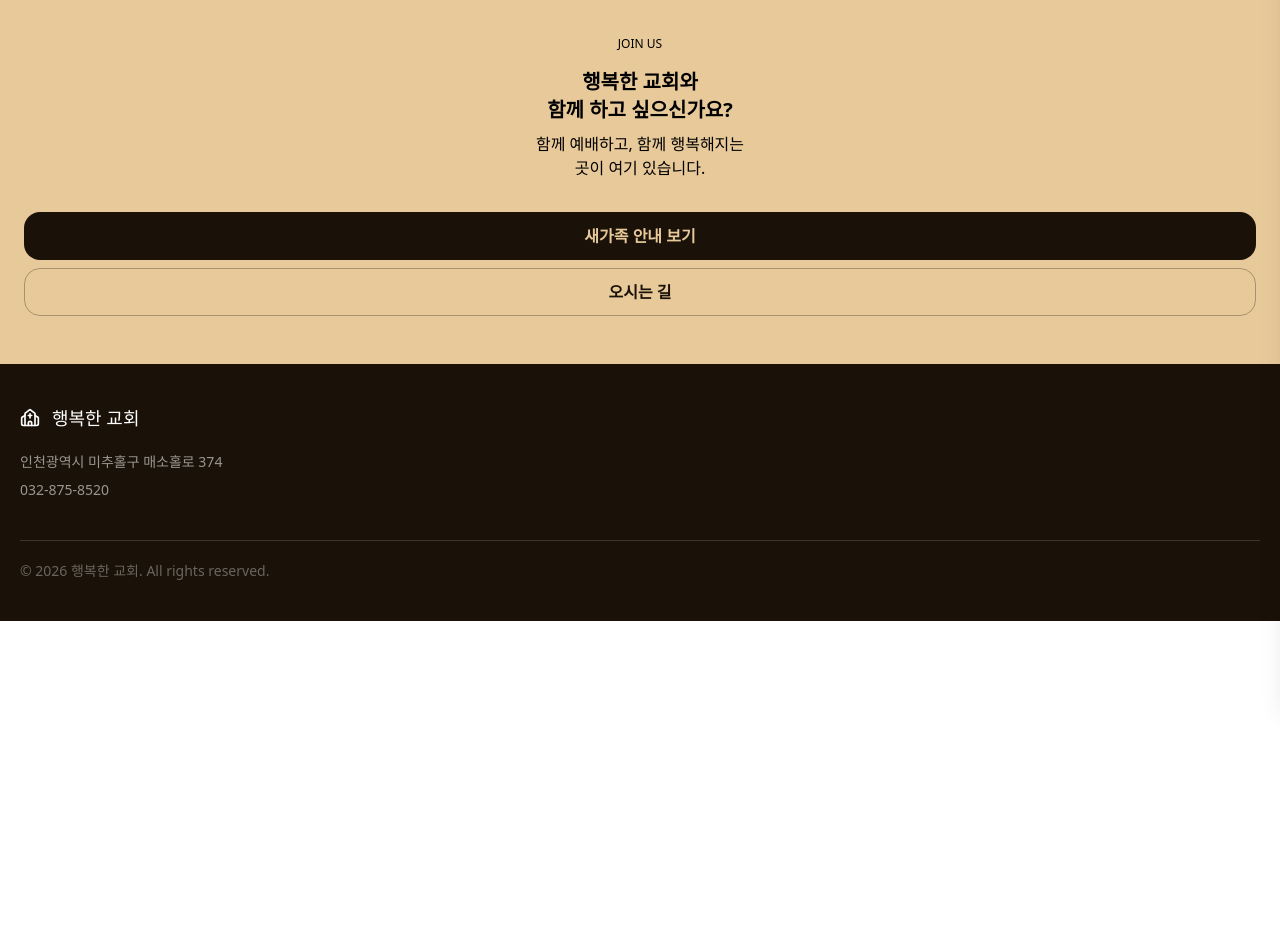
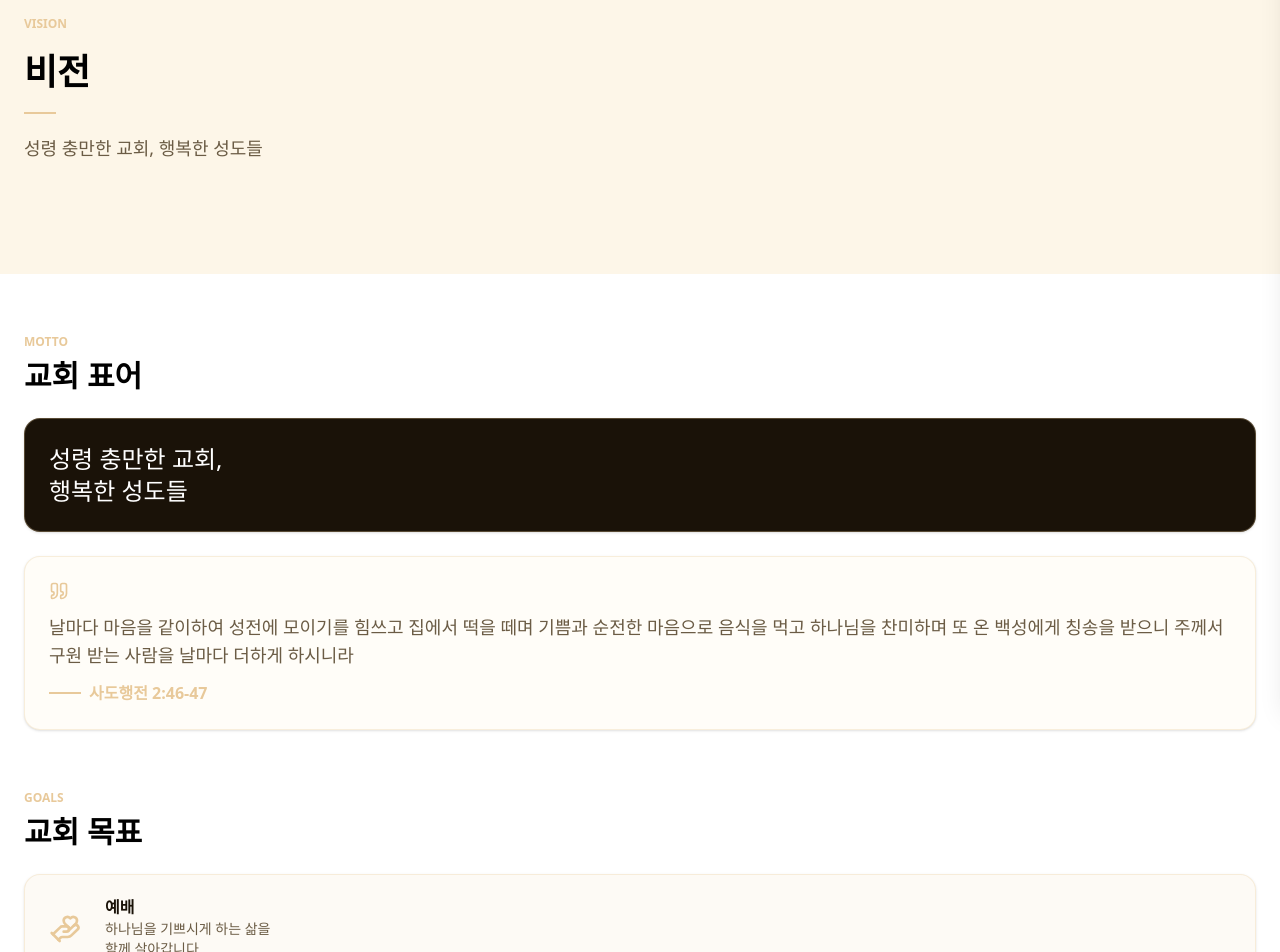
Before and after one commit to strawberryroll/haengbok-site, a Next.js app: page /about/vision in a window 1280 px wide. Shown: the part 100-1052 px from the top of the page. Before the commit the page ends 800 px from the top, so only its background shows below. Built offline with nearby package versions, Linux system fonts and the light colour scheme; no server answers.

Commit message:
feat: 비전 페이지 구현

```diff
--- a/src/app/about/vision/page.tsx
+++ b/src/app/about/vision/page.tsx
@@ -1,3 +1,84 @@
+import Values, { valuesData } from '@/components/home/Values';
+import {
+  Card,
+  CardContent,
+  CardDescription,
+  CardTitle,
+} from '@/components/ui/Card';
+import Divider from '@/components/ui/Divider';
+import PageHeader from '@/components/ui/PageHeader';
+import { Quote } from 'lucide-react';
+
 export default function Page() {
-  return <div>비전 & 사명 페이지입니다</div>;
+  return (
+    <>
+      <div className="bg-cream-light px-6 pb-15">
+        <PageHeader
+          eyebrow="VISION"
+          title="비전"
+          description="성령 충만한 교회, 행복한 성도들"
+        />
+      </div>
+      <div className="px-6">
+        {/* 교회 표어 */}
+        <div className="flex flex-col gap-6 pt-15">
+          <div className="flex flex-col gap-2">
+            <p className="text-xs font-semibold text-cream">MOTTO</p>
+            <h3 className="text-3xl font-semibold">교회 표어</h3>
+          </div>
+
+          <Card className="bg-charcoal">
+            <CardContent className="text-2xl font-medium text-white">
+              성령 충만한 교회, <br />
+              행복한 성도들
+            </CardContent>
+          </Card>
+
+          <Card className="bg-warm-white">
+            <CardContent className="flex flex-col gap-3">
+              <Quote className="text-cream" size={20} />
+              <p className="text-lg text-description">
+                날마다 마음을 같이하여 성전에 모이기를 힘쓰고 집에서 떡을 떼며
+                기쁨과 순전한 마음으로 음식을 먹고 하나님을 찬미하며 또 온
+                백성에게 칭송을 받으니 주께서 구원 받는 사람을 날마다 더하게
+                하시니라
+              </p>
+              <div className="flex items-center gap-2">
+                <Divider />
+                <span className="font-semibold text-cream">
+                  사도행전 2:46-47
+                </span>
+              </div>
+            </CardContent>
+          </Card>
+        </div>
+
+        {/* 교회 목표 */}
+        <div className="flex flex-col gap-6 pt-15 pb-20">
+          <div className="flex flex-col gap-2">
+            <p className="text-xs font-semibold text-cream">GOALS</p>
+            <h3 className="text-3xl font-semibold">교회 목표</h3>
+          </div>
+          <div className="flex flex-col gap-4">
+            {valuesData.map((item) => (
+              <Card
+                key={item.title}
+                className="flex-row items-center gap-6 bg-cream/10 p-6"
+              >
+                <div className="shrink-0">
+                  <item.icon size={32} className="text-cream" />
+                </div>
+                <div className="flex flex-col gap-1">
+                  <CardTitle className="text-charcoal">{item.title}</CardTitle>
+                  <CardDescription className="text-description">
+                    {item.description[0]} <br /> {item.description[1]}
+                  </CardDescription>
+                </div>
+              </Card>
+            ))}
+          </div>
+        </div>
+      </div>
+    </>
+  );
 }
--- a/src/components/home/Values.tsx
+++ b/src/components/home/Values.tsx
@@ -7,7 +7,7 @@ interface ValueItem {
   description: string[];
 }
 
-const valuesData: ValueItem[] = [
+export const valuesData: ValueItem[] = [
   {
     icon: HandHeart,
     title: '예배',
--- /dev/null
+++ b/src/components/ui/Divider.tsx
@@ -0,0 +1,5 @@
+import { cn } from '@/lib/utils';
+
+export default function Divider({ className }: { className?: string }) {
+  return <div className={cn('w-8 border-t-2 text-cream', className)} />;
+}
--- a/src/components/ui/PageHeader.tsx
+++ b/src/components/ui/PageHeader.tsx
@@ -1,19 +1,19 @@
+import Divider from './Divider';
+
 export default function PageHeader({
+  eyebrow,
   title,
-  eyebrow,
   description,
 }: {
+  eyebrow?: string;
   title?: string;
-  eyebrow?: string;
-  description: string;
+  description?: string;
 }) {
   return (
     <div className="flex flex-col gap-5 bg-cream-light py-13">
-      <p className="text-xs font-semibold text-cream">
-        {eyebrow || 'SUBTITLE'}
-      </p>
+      <p className="text-xs font-semibold text-cream">{eyebrow || 'EYEBROW'}</p>
       <h2 className="text-4xl font-bold">{title || '제목'}</h2>
-      <div className="w-8 border-t-2 text-cream" />
+      <Divider />
       <p className="text-lg text-description">{description || '설명'}</p>
     </div>
   );
```
Also changed, not shown: .claude/agents/figma-make-prompt-builder.md.
